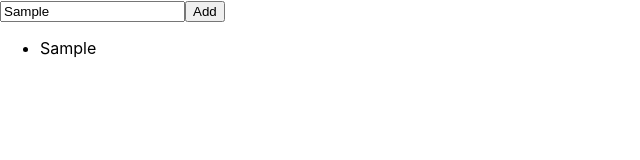
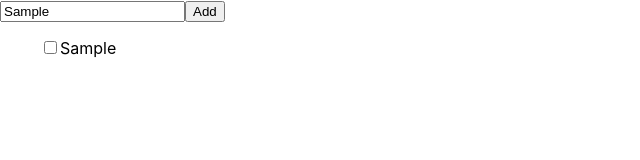
Before and after one commit to mugi111/react-recoil-todo, a React (Create React App) app: page / in a window 1280 px wide. Both pictures are taken after typing "Sample" into the empty fields and a click on the button "Add". Shown: the top 160 px of the page, without its empty margins (0-640 px from the left). Built offline with nearby package versions, Linux system fonts and the light colour scheme.

Commit message:
update status update

```diff
--- a/src/TodoList.tsx
+++ b/src/TodoList.tsx
@@ -1,13 +1,29 @@
 import React from "react";
-import { useRecoilValue } from "recoil";
+import { useRecoilValue, useSetRecoilState } from "recoil";
 import todoAtomState from "./Recoil/atom";
 import { ITodo } from "./Types";
 
 const TodoList = () => {
-  const todo = useRecoilValue<ITodo[]>(todoAtomState);
+  const todo: ITodo[] = useRecoilValue<ITodo[]>(todoAtomState);
+  const setTodo = useSetRecoilState<ITodo[]>(todoAtomState);
+
+  const statusChanged = (targetVal: ITodo) => {
+    const index = todo.findIndex((item: ITodo) => item === targetVal)
+    const newTodo: ITodo = { ...todo[index], finished: !targetVal.finished };
+
+    setTodo([...todo.slice(0, index), newTodo, ...todo.slice(index + 1)]);
+  }
+
   return (
-    <ul>
-      {todo.map(val => <li>{val.name}</li> )}
+    <ul style={{listStyle: "none"}}>
+      {todo.map(val => {
+        return (
+          <li>
+            <input type="checkbox" onChange={()=>statusChanged(val)}></input>
+            {val.name}
+          </li>
+        )
+      })}
     </ul>
   )
 }
```
